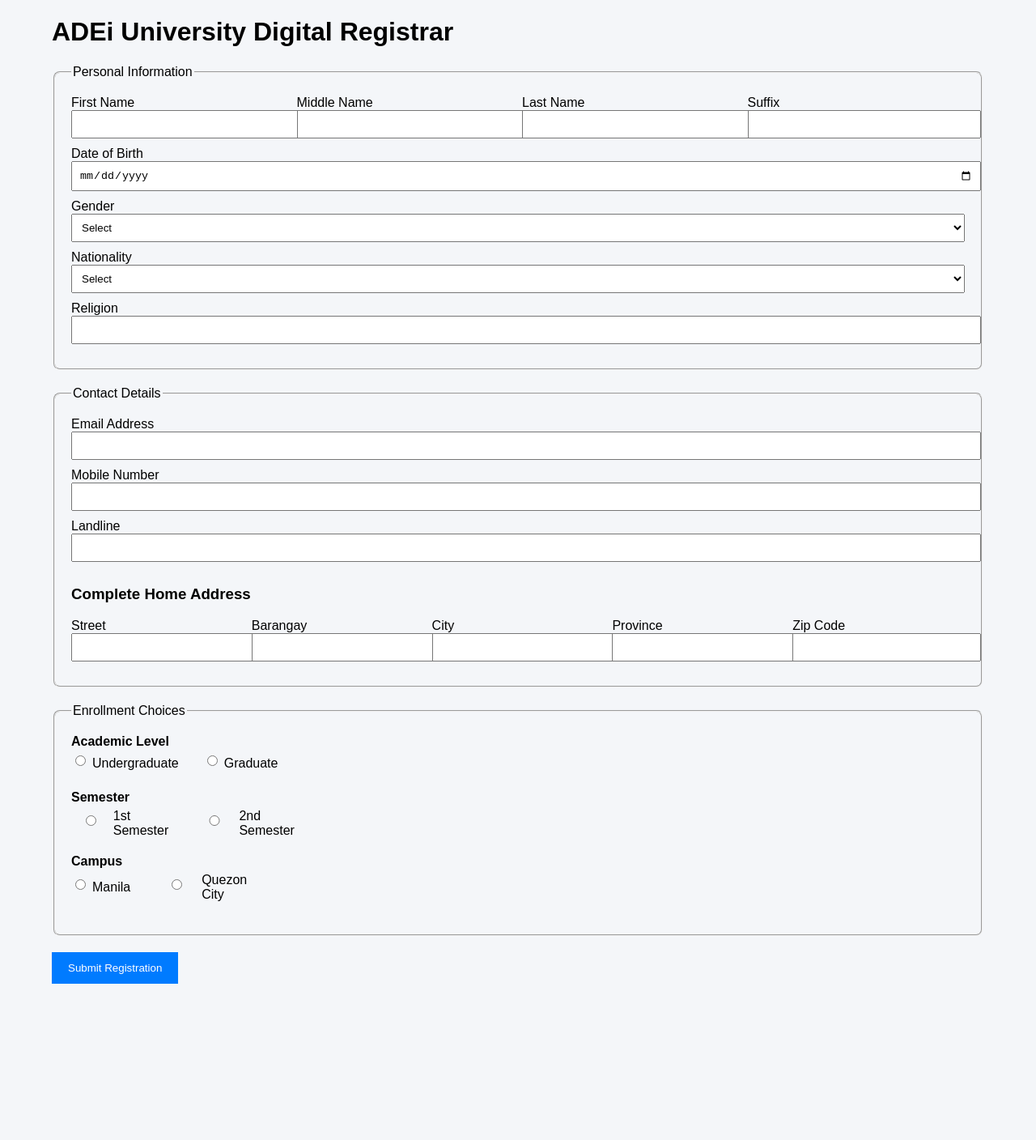
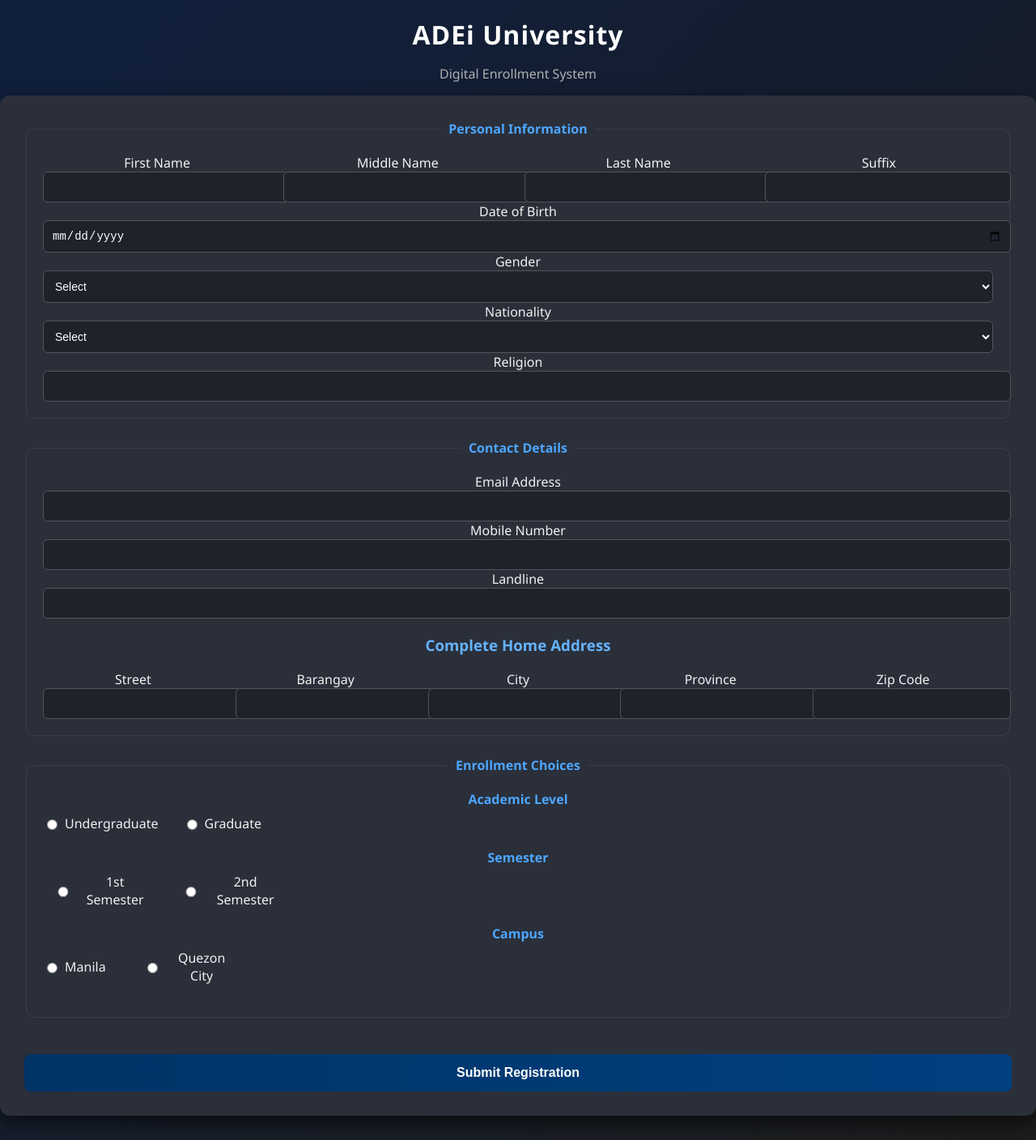
Before and after one commit to mmbtoledo/enrollment-ui-design, a React (Create React App) app: page / in a window 1280 px wide. Shown: the whole page at 81% size. Before the commit the page ends 1215 px from the top, so only its background shows below. Built offline with nearby package versions, Linux system fonts and the light colour scheme.

Commit message:
style: upgrade UI to navy blue and dark grey professional registrar theme

```diff
--- a/src/App.css
+++ b/src/App.css
@@ -1,49 +1,100 @@
+/* GLOBAL */
 body {
-  font-family: Arial, sans-serif;
-  background-color: #f4f6f9;
+  font-family: 'Segoe UI', Tahoma, Geneva, Verdana, sans-serif;
+  background: linear-gradient(135deg, #0f1f3d, #1c1c1c);
+  margin: 0;
+  padding: 0;
+  color: #f1f1f1;
 }
 
+/* MAIN CONTAINER */
 .container {
   width: 90%;
-  margin: auto;
+  max-width: 1200px;
+  margin: 40px auto;
 }
 
-fieldset {
-  margin-bottom: 20px;
-  padding: 20px;
-  border-radius: 8px;
+/* HEADER */
+.header {
+  text-align: center;
+  margin-bottom: 30px;
 }
 
+.header h1 {
+  color: #ffffff;
+  font-size: 32px;
+  margin-bottom: 5px;
+  letter-spacing: 1px;
+}
+
+.header p {
+  color: #b0b0b0;
+  font-size: 16px;
+}
+
+/* FORM CARD */
+form {
+  background-color: #2a2f3a;
+  padding: 30px;
+  border-radius: 12px;
+  box-shadow: 0px 8px 25px rgba(0, 0, 0, 0.6);
+}
+
+/* FIELDSET */
+fieldset {
+  border: 1px solid #3a3f4a;
+  border-radius: 10px;
+  margin-bottom: 25px;
+  padding: 20px;
+}
+
+legend {
+  padding: 0 10px;
+  font-weight: bold;
+  color: #4da6ff;
+  font-size: 16px;
+}
+
+/* GRID LAYOUT */
 .grid-4 {
   display: grid;
   grid-template-columns: repeat(4, 1fr);
-  gap: 10px;
+  gap: 15px;
 }
 
 .grid-5 {
   display: grid;
   grid-template-columns: repeat(5, 1fr);
-  gap: 10px;
+  gap: 15px;
 }
 
+/* INPUTS */
 input, select {
   width: 100%;
-  padding: 8px;
-  margin-bottom: 10px;
+  padding: 10px;
+  border-radius: 6px;
+  border: 1px solid #555;
+  background-color: #1e222b;
+  color: #ffffff;
+  font-size: 14px;
 }
 
 input:focus, select:focus {
-  outline: 2px solid #007bff;
+  outline: none;
+  border: 1px solid #4da6ff;
+  box-shadow: 0 0 5px #4da6ff;
 }
 
+/* RADIO BUTTON GROUP */
 .radio-group {
   margin-bottom: 20px;
 }
 
 .radio-title {
   font-weight: bold;
+  margin-bottom: 8px;
   display: block;
-  margin-bottom: 5px;
+  color: #4da6ff;
 }
 
 .radio-options {
@@ -54,25 +105,53 @@ input:focus, select:focus {
 .radio-options label {
   display: flex;
   align-items: center;
-  gap: 5px;
-}
-
-button {
-  padding: 12px 20px;
-  background-color: #007bff;
-  color: white;
-  border: none;
+  gap: 6px;
   cursor: pointer;
 }
 
-.error {
-  color: red;
-  font-size: 12px;
+/* BUTTON */
+button {
+  margin-top: 20px;
+  padding: 14px;
+  width: 100%;
+  background: linear-gradient(90deg, #003366, #004080);
+  border: none;
+  border-radius: 8px;
+  color: white;
+  font-size: 16px;
+  font-weight: bold;
+  cursor: pointer;
+  transition: 0.3s ease;
 }
 
+button:hover {
+  background: linear-gradient(90deg, #004080, #0059b3);
+  transform: translateY(-2px);
+}
+
+/* ERROR MESSAGE */
+.error {
+  color: #ff6b6b;
+  font-size: 12px;
+  margin-top: -5px;
+  margin-bottom: 8px;
+}
+
+/* SECTION HEADINGS */
+h3 {
+  margin-top: 20px;
+  color: #66b3ff;
+}
+
+/* RESPONSIVE */
 @media (max-width: 768px) {
   .grid-4,
   .grid-5 {
     grid-template-columns: 1fr;
   }
+
+  .radio-options {
+    flex-direction: column;
+    gap: 10px;
+  }
 }
--- a/src/App.js
+++ b/src/App.js
@@ -131,9 +131,9 @@ function App() {
       : [];
 
   return (
-    <div className="container">
-      <h1>ADEi University Digital Registrar</h1>
-
+    <div className="header">
+      <h1>ADEi University</h1>
+  <p>Digital Enrollment System</p>
       <form>
 
         {/* PERSONAL INFORMATION */}
```
